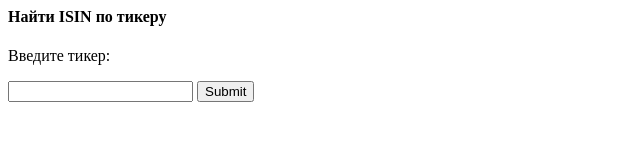
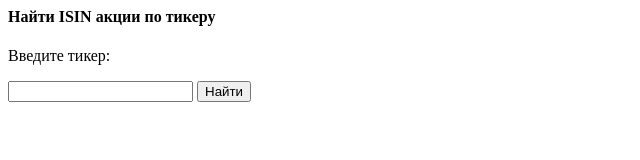
Before and after one commit to upderground/find-isin, a plain HTML site: page index.html in a window 1280 px wide. Shown: the full height of the page, 0-640 px from the left. Drawn offline with Linux system fonts and the light colour scheme.

Commit message:
Update index.html

```diff
--- a/index.html
+++ b/index.html
@@ -1,6 +1,8 @@
-<form action="https://iss.moex.com/iss/securities.html?q=MRSB&group=stock_bonds&securities.columns=isin,emitent_title" type="get">
-    <h4>Найти ISIN по тикеру</h4>
+<form action="https://iss.moex.com/iss/securities.html" type="get">
+    <h4>Найти ISIN акции по тикеру</h4>
     <p>Введите тикер:</p>
-<input type="text" label="q" id="q" name="q">
-<input type="submit">
+<input type="text" id="q" name="q">
+    <input type="hidden" id="group" name="group" value="stock_bonds">
+    <input type="hidden" id="securities.columns" name="securities.columns" value="isin,emitent_title">
+<input type="submit" value="Найти">
 </form>
```
